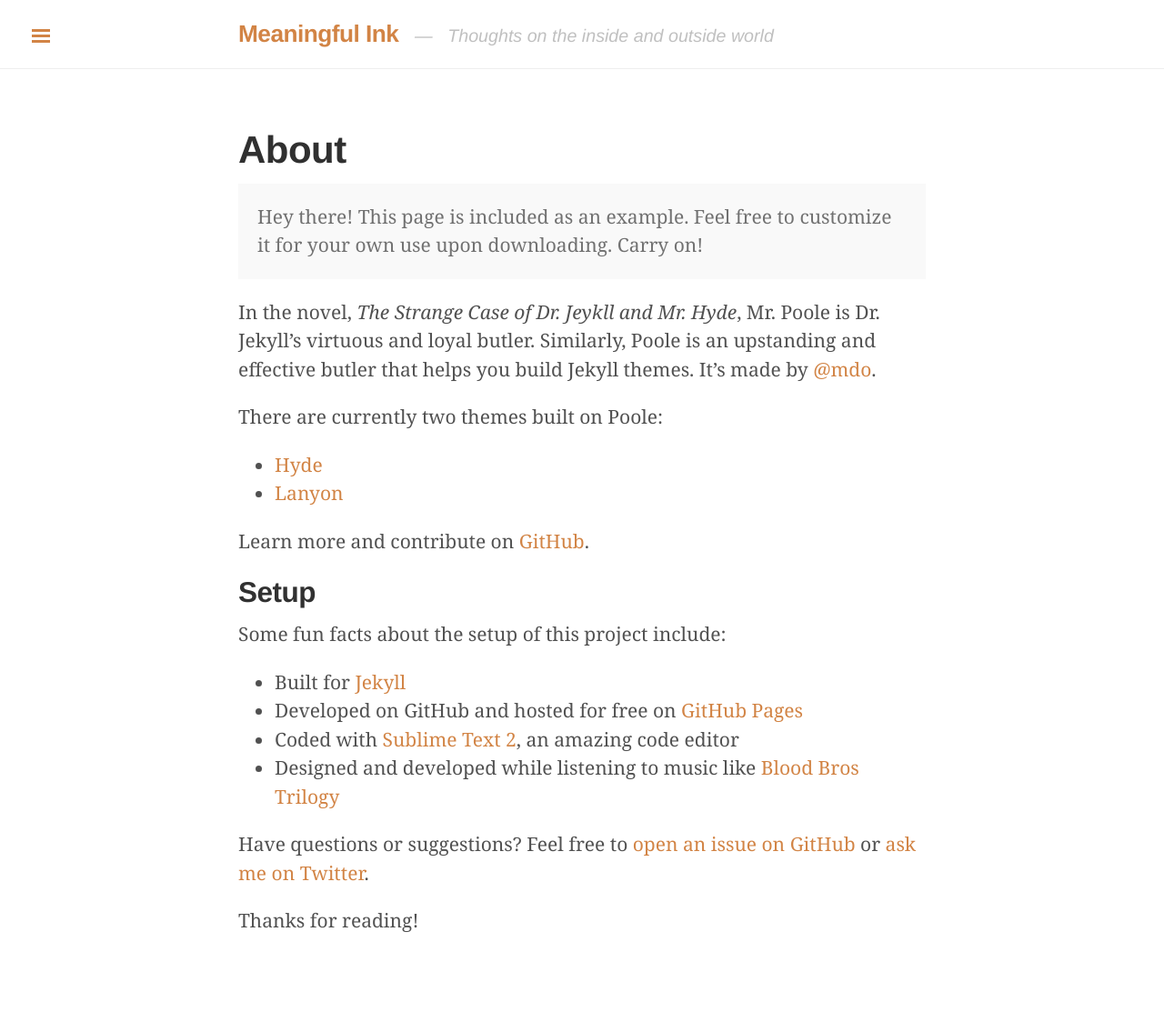
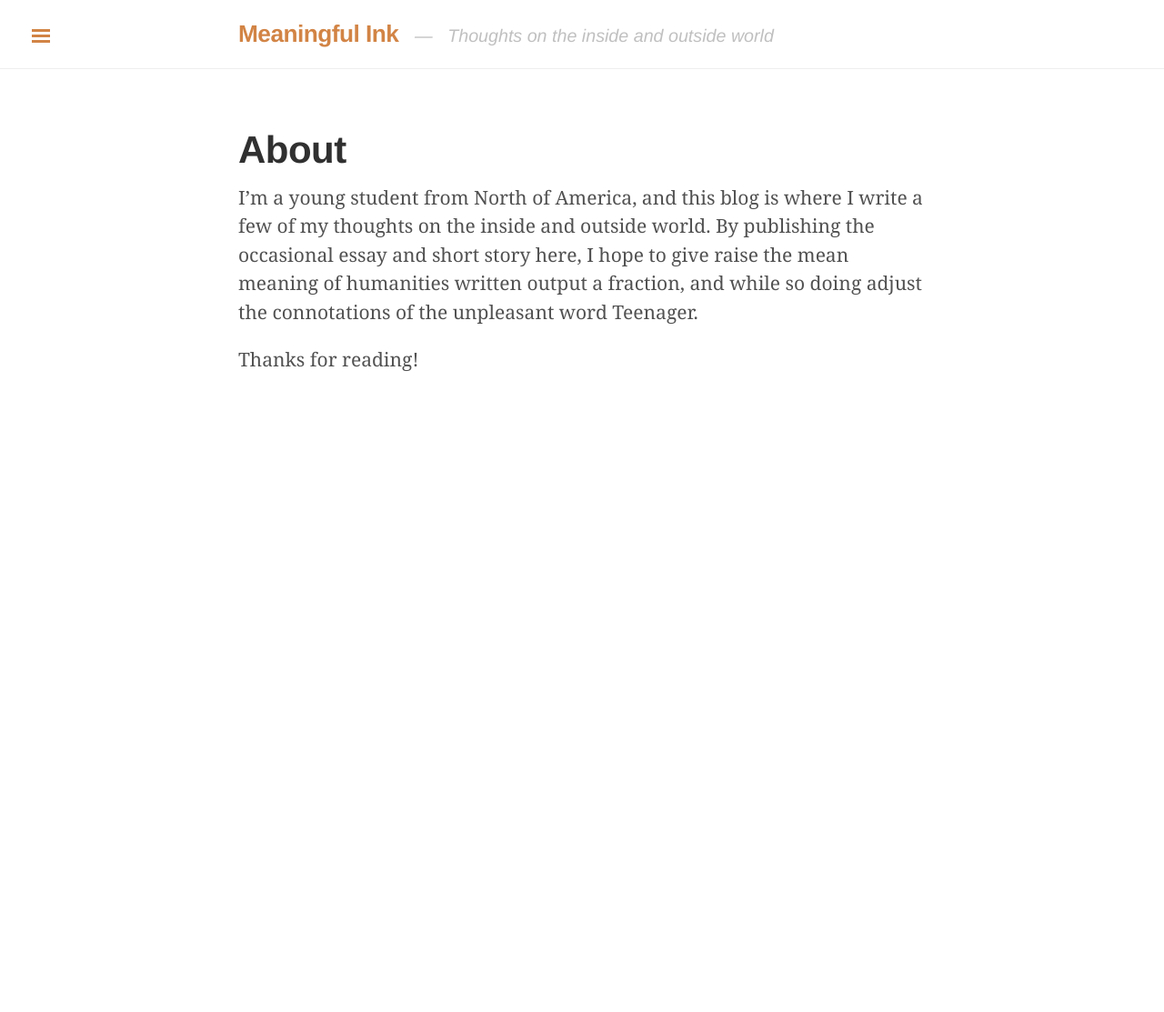
Before and after one commit to meaningfulink/meaningfulink.github.io, a Jekyll site: the page built from about.md, in a window 1280 px wide. Shown: the whole page at 91% size. Built offline with Jekyll 4.4.1, drawn with Linux system fonts in a browser that asks for light colours; some web fonts are replaced; Markdown is read by kramdown in place of the engine named in the settings; after the commit the page ends 900 px from its top, so only the background shows below that.

Commit message:
Updated about.md

```diff
--- a/about.md
+++ b/about.md
@@ -1,30 +1,9 @@
 ---
 layout: page
 title: About
+published: true
 ---
 
-<p class="message">
-  Hey there! This page is included as an example. Feel free to customize it for your own use upon downloading. Carry on!
-</p>
-
-In the novel, *The Strange Case of Dr. Jeykll and Mr. Hyde*, Mr. Poole is Dr. Jekyll's virtuous and loyal butler. Similarly, Poole is an upstanding and effective butler that helps you build Jekyll themes. It's made by [@mdo](https://twitter.com/mdo).
-
-There are currently two themes built on Poole:
-
-* [Hyde](http://hyde.getpoole.com)
-* [Lanyon](http://lanyon.getpoole.com)
-
-Learn more and contribute on [GitHub](https://github.com/poole).
-
-## Setup
-
-Some fun facts about the setup of this project include:
-
-* Built for [Jekyll](http://jekyllrb.com)
-* Developed on GitHub and hosted for free on [GitHub Pages](https://pages.github.com)
-* Coded with [Sublime Text 2](http://sublimetext.com), an amazing code editor
-* Designed and developed while listening to music like [Blood Bros Trilogy](https://soundcloud.com/maddecent/sets/blood-bros-series)
-
-Have questions or suggestions? Feel free to [open an issue on GitHub](https://github.com/poole/issues/new) or [ask me on Twitter](https://twitter.com/mdo).
+I’m a young student from North of America, and this blog is where I write a few of my thoughts on the inside and outside world. By publishing the occasional essay and short story here, I hope to give raise the mean meaning of humanities written output a fraction, and while so doing adjust the connotations of the unpleasant word Teenager.
 
 Thanks for reading!
```
